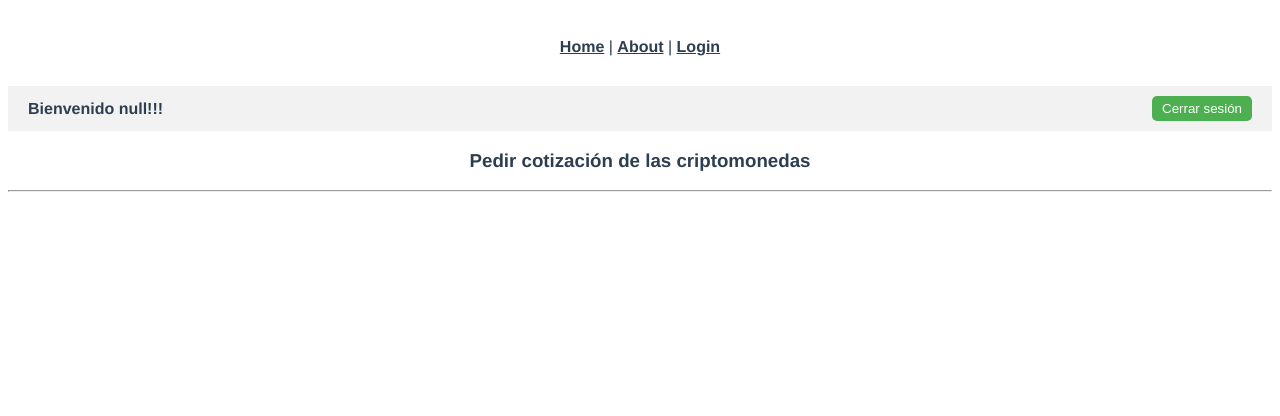
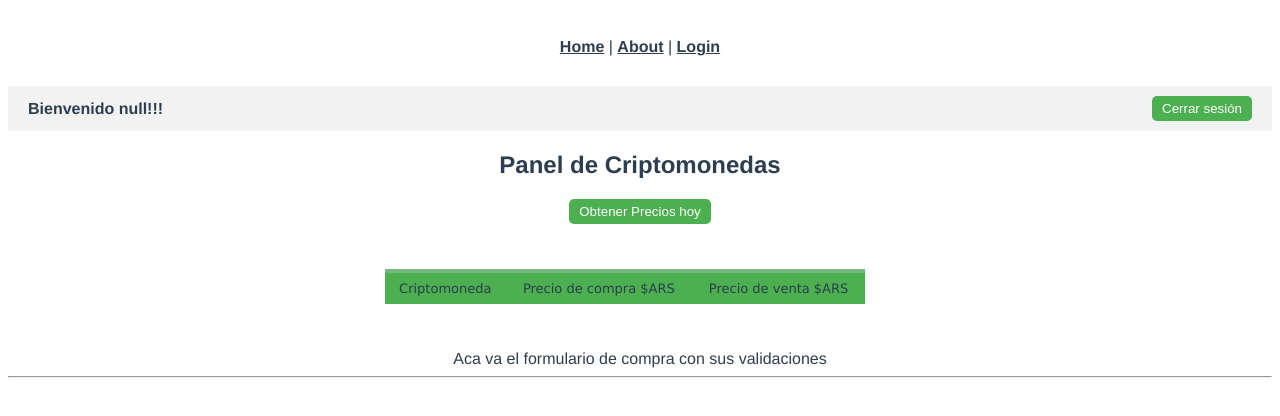
Before and after one commit to paolog10/examen-final-lab3-2023, a Vue app: page /compra in a window 1280 px wide. Shown: the top 416 px of the page. Built offline with nearby package versions, Linux system fonts and the light colour scheme.

Commit message:
traemos precios de criptomonedas desde una API

```diff
--- a/src/views/CompraView.vue
+++ b/src/views/CompraView.vue
@@ -7,18 +7,57 @@
       <button @click="cerrarSesion" class="botonCerrarSesion">Cerrar sesión</button>
     </nav>
 
-    <h3>Pedir cotización de las criptomonedas</h3>
+    <h2>Panel de Criptomonedas</h2>
+    <button @click="obtenerPrecios()" class="botonCerrarSesion">Obtener Precios hoy</button>
+
+    <div class="tablaPreciosCriptomonedas">
+      <table>
+        <thead>
+          <tr>
+            <th>Criptomoneda</th>
+            <th>Precio de compra $ARS</th>
+            <th>Precio de venta $ARS</th>
+          </tr>
+        </thead>
+        <tbody>
+          <tr v-for="(precioCriptomoneda, index) in preciosCriptomonedas" :key="index">
+            <td><img :src="iconosCriptomonedas[index]" alt=""></td> <!--bindeo la imagen en la posicion index-->
+            <td>{{ precioCriptomoneda.ask }}</td>
+            <td>{{ precioCriptomoneda.bid }}</td>
+          </tr>
+        </tbody>
+      </table>
+    </div>
+
+    <div>Aca va el formulario de compra con sus validaciones</div>
+
+
   </div>
 
   <hr>
 </template>
 
 <script>
+  import criptoYaConnectionService from '../services/criptoYaConnectionService';
 
   export default {
+
     data(){
       return{
         clienteId: localStorage.getItem('idUsuario'), //inicializo el idUsuario del localStorage
+        iconosCriptomonedas: [
+          "https://argenbtc.com/img/iconos/f_bitcoin.svg",
+          "https://argenbtc.com/img/iconos/f_ethereum.svg",
+          "https://argenbtc.com/img/iconos/f_tether.svg",
+          "https://argenbtc.com/img/iconos/f_dai.svg",
+        ],
+        endpointsPrecios: [
+          "/btc/ars/1",
+          "/eth/ars/1",
+          "/usdt/ars/1",
+          "/dai/ars/1"
+        ],
+        preciosCriptomonedas: [],
       }
     },
 
@@ -27,6 +66,23 @@
         // redirigir al usuario a la página de inicio de sesión
         this.$router.push({ name: 'LoginView' });
       },
+
+      async obtenerPrecios() {
+        try {
+
+          for (const endpoint of this.endpointsPrecios) {
+            let response = await criptoYaConnectionService.get(endpoint);
+            //console.log(response.data);
+            this.preciosCriptomonedas.push(response.data)
+          }
+
+          return this.preciosCriptomonedas;
+        } catch (error) {
+          console.error('Error al obtener los precios de las criptomonedas:', error);
+          return [];
+        }
+      },
+
     },
 
     computed:{
@@ -60,7 +116,7 @@
   cursor: pointer;
 }
 
-.tabla{
+.tablaPreciosCriptomonedas{
   max-width: 600px;
   margin: 0 auto;
 }
```
